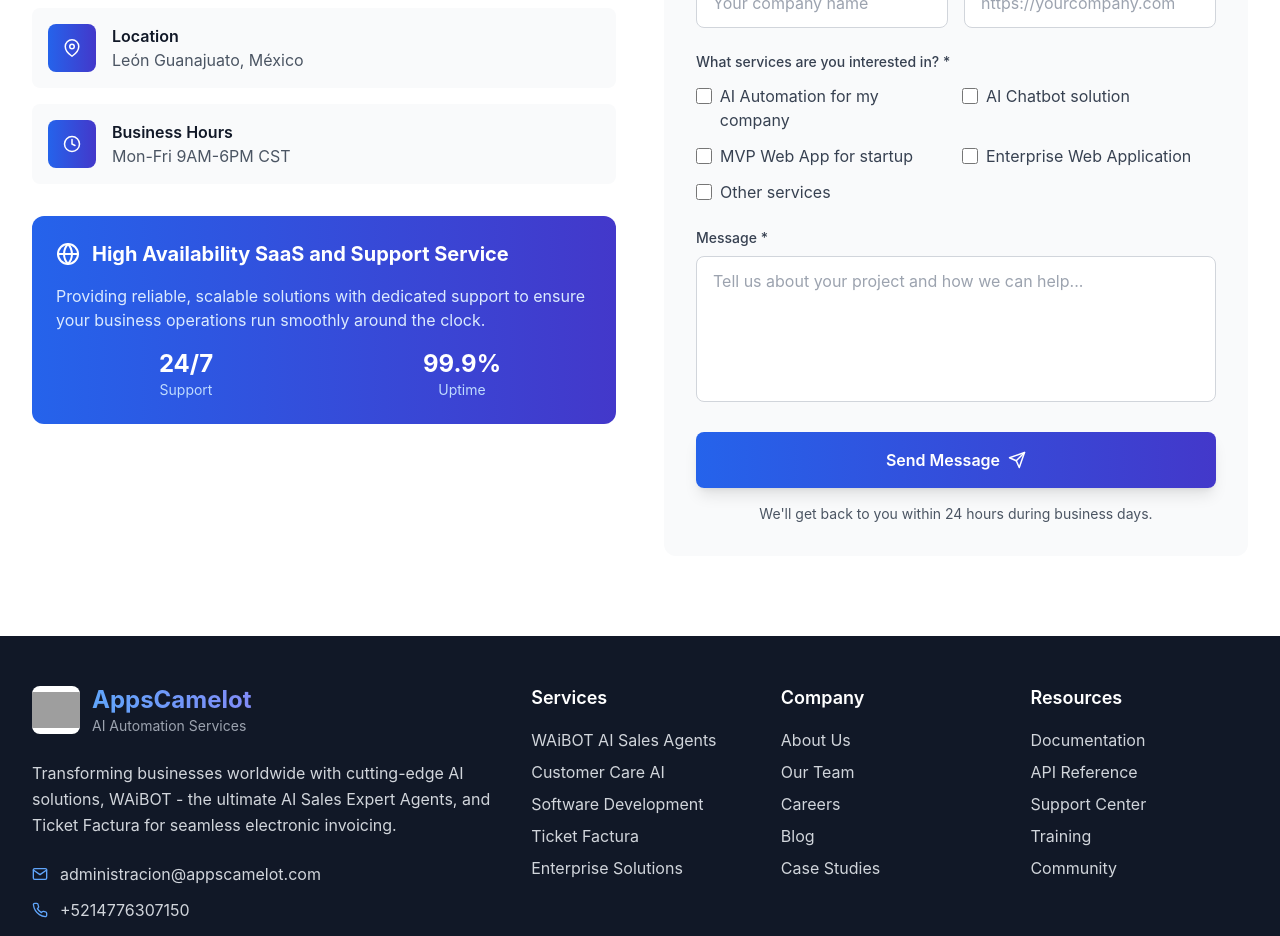
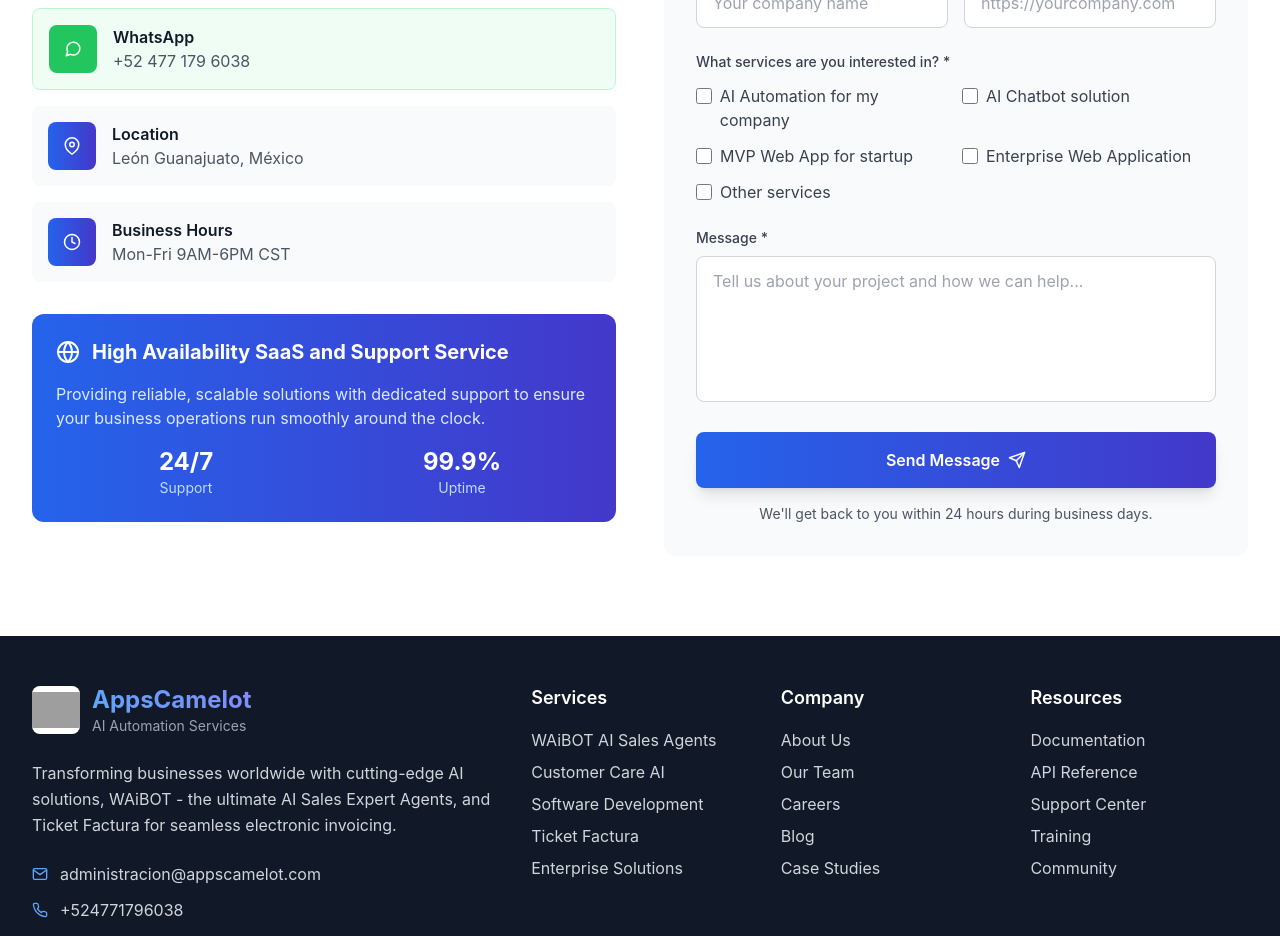
Before and after one commit to carlosserafin/AppsCamelot-AI-Company-Website-9254, a React (Vite) app: page / in a window 1280 px wide. Shown: the part 7280-8216 px from the top of the page. Built offline with nearby package versions, Linux system fonts and the light colour scheme; grey boxes are pictures that could not be loaded.

Commit message:
Update files via Greta

```diff
--- a/src/components/Contact.jsx
+++ b/src/components/Contact.jsx
@@ -4,7 +4,7 @@
 import SafeIcon from '../common/SafeIcon';
 import * as FiIcons from 'react-icons/fi';
 
-const { FiMail, FiPhone, FiMapPin, FiSend, FiClock, FiGlobe, FiCheck, FiX } = FiIcons;
+const { FiMail, FiPhone, FiMapPin, FiSend, FiClock, FiGlobe, FiCheck, FiX, FiMessageCircle } = FiIcons;
 
 const Contact = () => {
   const [formData, setFormData] = useState({
@@ -98,7 +98,10 @@
 
   const handleChange = (e) => {
     const { name, value } = e.target;
-    setFormData({ ...formData, [name]: value });
+    setFormData({
+      ...formData,
+      [name]: value
+    });
   };
 
   const handleServiceChange = (service) => {
@@ -121,8 +124,14 @@
     {
       icon: FiPhone,
       title: 'Phone',
-      value: '+5214776307150',
-      link: 'tel:+5214776307150'
+      value: '+52 477 179 6038',
+      link: 'tel:+524771796038'
+    },
+    {
+      icon: FiMessageCircle,
+      title: 'WhatsApp',
+      value: '+52 477 179 6038',
+      link: 'https://wa.me/524771796038'
     },
     {
       icon: FiMapPin,
@@ -170,13 +179,23 @@
                   <motion.a
                     key={info.title}
                     href={info.link}
+                    target={info.title === 'WhatsApp' ? '_blank' : undefined}
+                    rel={info.title === 'WhatsApp' ? 'noopener noreferrer' : undefined}
                     initial={{ opacity: 0, y: 20 }}
                     whileInView={{ opacity: 1, y: 0 }}
                     transition={{ duration: 0.6, delay: index * 0.1 }}
-                    className="flex items-center space-x-4 p-4 bg-gray-50 rounded-lg hover:bg-gray-100 transition-colors group"
+                    className={`flex items-center space-x-4 p-4 rounded-lg transition-colors group ${
+                      info.title === 'WhatsApp'
+                        ? 'bg-green-50 hover:bg-green-100 border border-green-200'
+                        : 'bg-gray-50 hover:bg-gray-100'
+                    }`}
                   >
-                    <div className="w-12 h-12 bg-gradient-to-r from-blue-600 to-indigo-700 rounded-lg flex items-center justify-center group-hover:scale-110 transition-transform">
-                      <SafeIcon icon={info.icon} className="text-white text-lg" />
+                    <div className={`w-12 h-12 rounded-lg flex items-center justify-center group-hover:scale-110 transition-transform ${
+                      info.title === 'WhatsApp'
+                        ? 'bg-green-500 text-white'
+                        : 'bg-gradient-to-r from-blue-600 to-indigo-700 text-white'
+                    }`}>
+                      <SafeIcon icon={info.icon} className="text-lg" />
                     </div>
                     <div>
                       <div className="font-semibold text-gray-900">{info.title}</div>
@@ -287,6 +306,7 @@
                   />
                 </div>
               </div>
+
               <div className="grid md:grid-cols-2 gap-4">
                 <div>
                   <label htmlFor="company" className="block text-sm font-medium text-gray-700 mb-2">
@@ -339,7 +359,6 @@
                       AI Automation for my company
                     </label>
                   </div>
-
                   <div className="flex items-start">
                     <input
                       type="checkbox"
@@ -353,7 +372,6 @@
                       AI Chatbot solution
                     </label>
                   </div>
-
                   <div className="flex items-start">
                     <input
                       type="checkbox"
@@ -367,7 +385,6 @@
                       MVP Web App for startup
                     </label>
                   </div>
-
                   <div className="flex items-start">
                     <input
                       type="checkbox"
@@ -381,7 +398,6 @@
                       Enterprise Web Application
                     </label>
                   </div>
-
                   <div className="flex items-start md:col-span-2">
                     <input
                       type="checkbox"
@@ -439,6 +455,7 @@
                 )}
               </motion.button>
             </form>
+
             <p className="text-sm text-gray-600 mt-4 text-center">
               We'll get back to you within 24 hours during business days.
             </p>
--- a/src/components/Footer.jsx
+++ b/src/components/Footer.jsx
@@ -3,7 +3,7 @@
 import SafeIcon from '../common/SafeIcon';
 import * as FiIcons from 'react-icons/fi';
 
-const { FiMail, FiPhone, FiMapPin, FiLinkedin, FiTwitter } = FiIcons;
+const { FiMail, FiPhone, FiMapPin, FiLinkedin, FiTwitter, FiMessageCircle } = FiIcons;
 
 const Footer = () => {
   const footerLinks = {
@@ -38,8 +38,16 @@
   };
 
   const socialLinks = [
-    { icon: FiLinkedin, href: 'https://www.linkedin.com/in/carlosserafin', label: 'LinkedIn' },
-    { icon: FiTwitter, href: '#', label: 'Twitter' }
+    {
+      icon: FiLinkedin,
+      href: 'https://www.linkedin.com/in/carlosserafin',
+      label: 'LinkedIn'
+    },
+    {
+      icon: FiTwitter,
+      href: '#',
+      label: 'Twitter'
+    }
   ];
 
   return (
@@ -91,8 +99,17 @@
               </div>
               <div className="flex items-center space-x-3 text-gray-300">
                 <SafeIcon icon={FiPhone} className="text-blue-400" />
-                <span>+5214776307150</span>
+                <span>+524771796038</span>
               </div>
+              <a
+                href="https://wa.me/524771796038"
+                target="_blank"
+                rel="noopener noreferrer"
+                className="flex items-center space-x-3 text-gray-300 hover:text-green-400 transition-colors"
+              >
+                <SafeIcon icon={FiMessageCircle} className="text-green-400" />
+                <span>WhatsApp: +524771796038</span>
+              </a>
               <div className="flex items-center space-x-3 text-gray-300">
                 <SafeIcon icon={FiMapPin} className="text-blue-400" />
                 <span>León Guanajuato, México</span>
```
